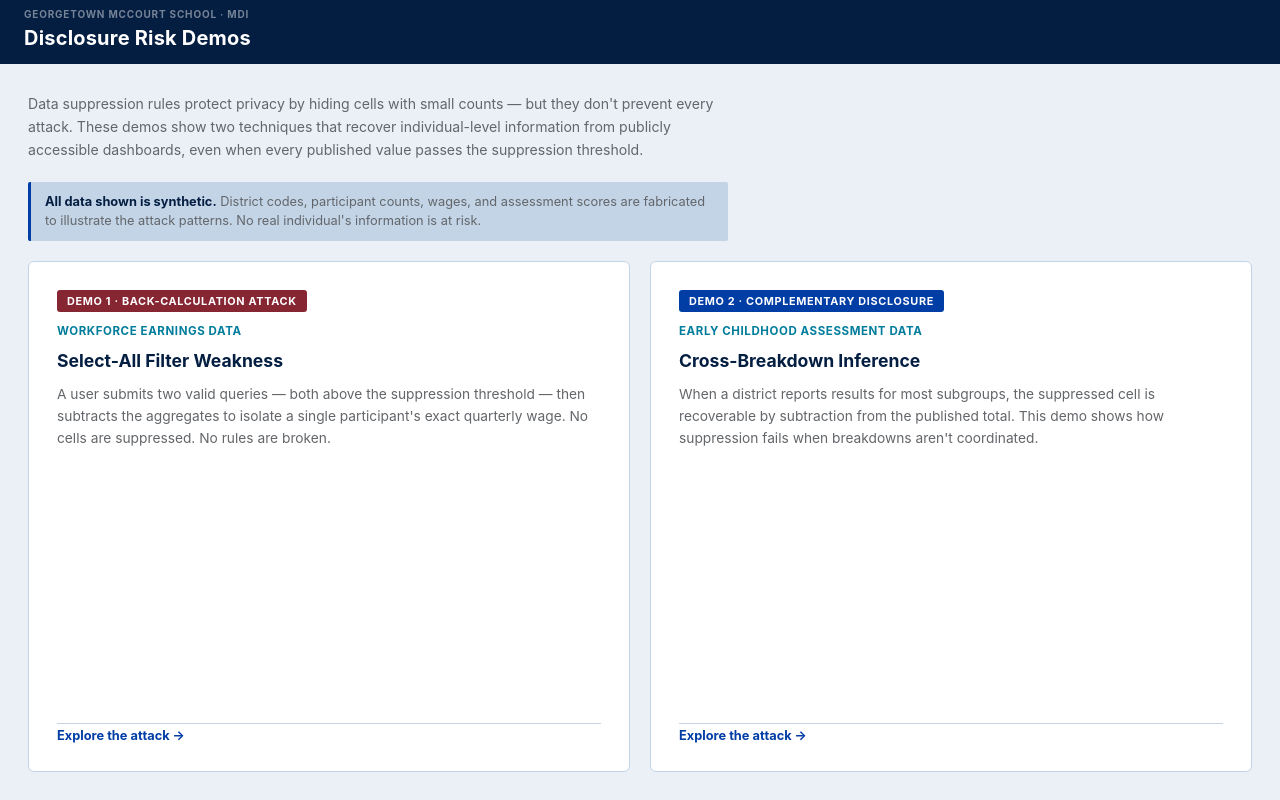
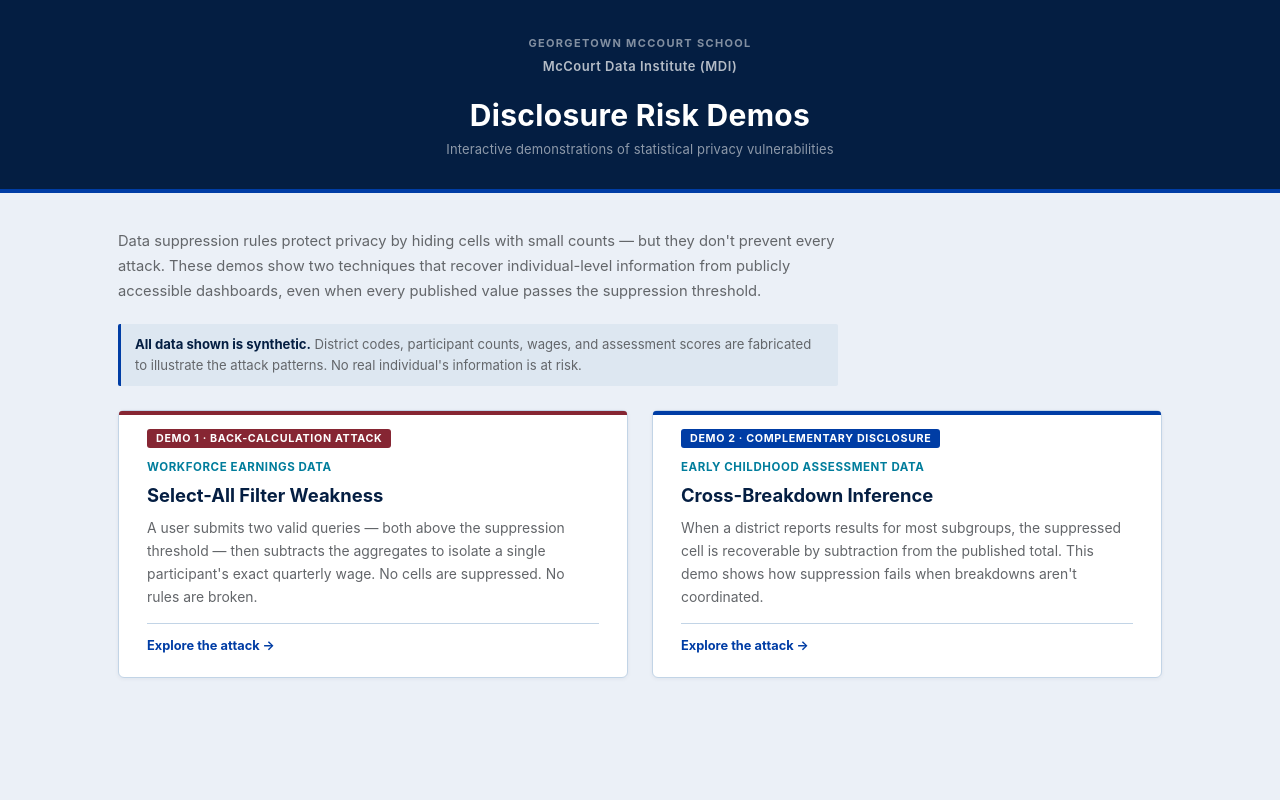
Before and after one commit to georgetown-mdi/noise-infusion-dashboard, a website: page index.html in a window 1280 px wide. Drawn offline with Linux system fonts and the light colour scheme.

Commit message:
Landing page: enlarge banner, spell out MDI, center header, polish card aesthetics
Co-Authored-By: Claude Sonnet 4.6 <noreply@anthropic.com>

```diff
--- a/index.html
+++ b/index.html
@@ -6,50 +6,89 @@
   <title>Disclosure Risk Demos</title>
   <link rel="stylesheet" href="shared/mdi.css">
   <style>
-    html, body { height: 100%; }
-    body { display: flex; flex-direction: column; background: var(--bg); }
+    body { background: var(--bg); }
 
     /* ── MDI header ── */
-    .dash-header { background: var(--navy); flex-shrink: 0; padding: 0; }
-    .dash-eyebrow { padding: 8px 24px 0; font-size: 10px; font-weight: 700; text-transform: uppercase; letter-spacing: .08em; color: rgba(255,255,255,.45); }
-    .dash-title { padding: 6px 24px 14px; font-size: 20px; font-weight: 700; color: #fff; letter-spacing: .01em; }
+    .dash-header {
+      background: var(--navy);
+      padding: 36px 0 32px;
+      text-align: center;
+      border-bottom: 4px solid var(--blue);
+    }
+    .dash-eyebrow {
+      font-size: 11px; font-weight: 700; text-transform: uppercase;
+      letter-spacing: .12em; color: rgba(255,255,255,.5);
+      margin-bottom: 8px;
+    }
+    .dash-institution {
+      font-size: 13px; font-weight: 600; color: rgba(255,255,255,.7);
+      letter-spacing: .04em; margin-bottom: 10px;
+    }
+    .dash-title {
+      font-size: 30px; font-weight: 700; color: #fff;
+      letter-spacing: .01em; line-height: 1.15;
+    }
+    .dash-sub {
+      font-size: 13px; color: rgba(255,255,255,.55);
+      margin-top: 8px; letter-spacing: .01em;
+    }
 
-    /* ── Content fills remaining space ── */
-    .content { flex: 1; display: flex; flex-direction: column; padding: 28px 28px 28px; gap: 20px; min-height: 0; }
+    /* ── Content ── */
+    .content { max-width: 1100px; margin: 0 auto; padding: 36px 28px 48px; display: flex; flex-direction: column; gap: 20px; }
 
-    .intro { font-size: 0.88rem; color: var(--gray); line-height: 1.65; max-width: 700px; }
-    .caveat { font-size: 0.8rem; color: var(--gray); padding: 10px 14px; background: var(--pale); border-left: 3px solid var(--blue); border-radius: 2px; line-height: 1.55; max-width: 700px; }
+    .intro { font-size: 0.92rem; color: var(--gray); line-height: 1.7; max-width: 720px; }
+    .caveat {
+      font-size: 0.82rem; color: var(--gray); padding: 10px 14px;
+      background: rgba(194, 212, 230, 0.35); border-left: 3px solid var(--blue);
+      border-radius: 2px; line-height: 1.6; max-width: 720px;
+    }
     .caveat strong { color: var(--navy); }
 
-    /* ── Cards consume remaining vertical space ── */
-    .cards { flex: 1; display: flex; gap: 20px; min-height: 0; }
+    /* ── Cards ── */
+    .cards { display: flex; gap: 24px; margin-top: 4px; }
     .card {
       flex: 1;
-      background: var(--white); border: 1px solid var(--border); border-radius: 6px;
-      padding: 28px; text-decoration: none; color: inherit;
-      display: flex; flex-direction: column; gap: 12px;
+      background: var(--white);
+      border: 1px solid var(--border);
+      border-radius: 6px;
+      padding: 28px 28px 24px;
+      text-decoration: none; color: inherit;
+      display: flex; flex-direction: column; gap: 10px;
+      box-shadow: 0 1px 4px rgba(4,30,66,.06);
       transition: box-shadow .15s, transform .15s;
     }
-    .card:hover { box-shadow: 0 6px 24px rgba(4,30,66,.12); transform: translateY(-2px); }
+    .card:hover { box-shadow: 0 6px 28px rgba(4,30,66,.13); transform: translateY(-3px); }
+
+    .card-accent { height: 4px; border-radius: 3px 3px 0 0; margin: -28px -28px 4px; }
+    .accent-red  { background: var(--danger); }
+    .accent-blue { background: var(--blue); }
 
     .tag {
-      display: inline-block; font-size: 0.68rem; font-weight: 700;
+      display: inline-block; font-size: 0.67rem; font-weight: 700;
       text-transform: uppercase; letter-spacing: .06em;
-      padding: 4px 10px; border-radius: 3px; align-self: flex-start; color: #fff;
+      padding: 3px 9px; border-radius: 3px; align-self: flex-start; color: #fff;
     }
     .tag-red  { background: var(--danger); }
     .tag-blue { background: var(--blue); }
 
-    .card .domain { font-size: 0.72rem; font-weight: 700; text-transform: uppercase; letter-spacing: .05em; color: var(--teal); }
-    .card h2 { font-size: 1.1rem; font-weight: 700; margin: 0; color: var(--navy); }
-    .card p { font-size: 0.86rem; color: var(--gray); margin: 0; line-height: 1.6; flex: 1; }
-    .card .cta { font-size: 0.8rem; font-weight: 700; color: var(--blue); padding-top: 4px; border-top: 1px solid var(--border); }
+    .card .domain { font-size: 0.72rem; font-weight: 700; text-transform: uppercase; letter-spacing: .05em; color: var(--teal); margin-top: 2px; }
+    .card h2 { font-size: 1.15rem; font-weight: 700; margin: 0; color: var(--navy); line-height: 1.3; }
+    .card p { font-size: 0.87rem; color: var(--gray); margin: 0; line-height: 1.65; flex: 1; }
+    .card .cta {
+      font-size: 0.8rem; font-weight: 700; color: var(--blue);
+      padding-top: 14px; margin-top: 4px;
+      border-top: 1px solid var(--border);
+      display: flex; align-items: center; gap: 4px;
+    }
+    .card:hover .cta { color: var(--navy); }
   </style>
 </head>
 <body>
   <div class="dash-header">
-    <div class="dash-eyebrow">Georgetown McCourt School · MDI</div>
+    <div class="dash-eyebrow">Georgetown McCourt School</div>
+    <div class="dash-institution">McCourt Data Institute (MDI)</div>
     <div class="dash-title">Disclosure Risk Demos</div>
+    <div class="dash-sub">Interactive demonstrations of statistical privacy vulnerabilities</div>
   </div>
 
   <div class="content">
@@ -65,6 +104,7 @@
 
     <div class="cards">
       <a class="card" href="back-calc/">
+        <div class="card-accent accent-red"></div>
         <div class="tag tag-red">Demo 1 · Back-Calculation Attack</div>
         <div class="domain">Workforce Earnings Data</div>
         <h2>Select-All Filter Weakness</h2>
@@ -76,6 +116,7 @@
       </a>
 
       <a class="card" href="suppression/">
+        <div class="card-accent accent-blue"></div>
         <div class="tag tag-blue">Demo 2 · Complementary Disclosure</div>
         <div class="domain">Early Childhood Assessment Data</div>
         <h2>Cross-Breakdown Inference</h2>
```
